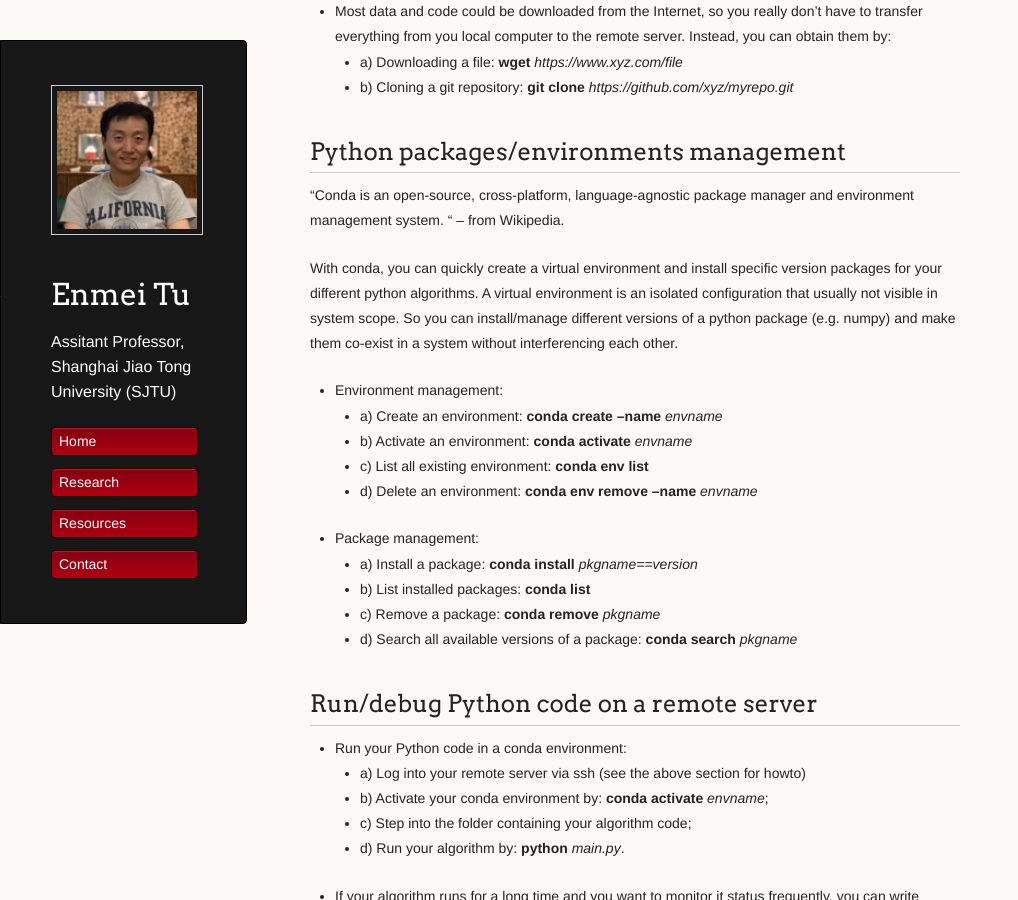
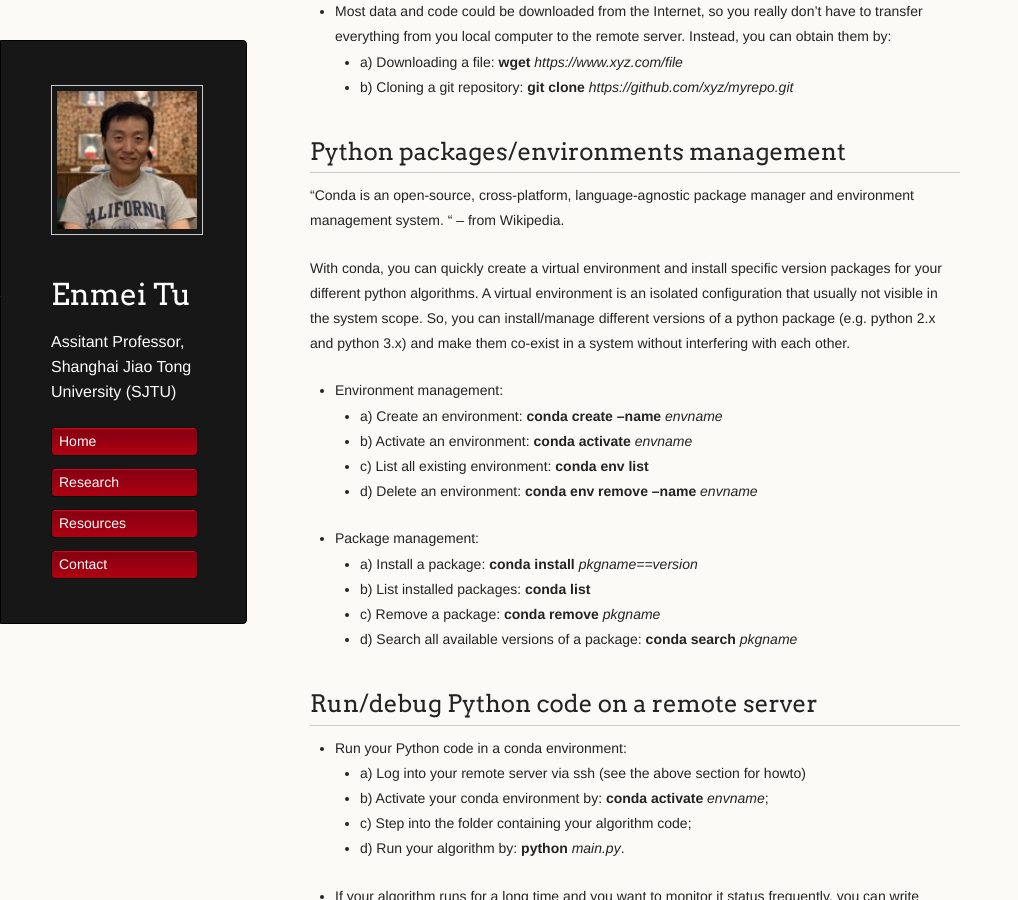
Before and after one commit to hellotem/enmeitu.github.io, a Jekyll site: the page built from resource/linux.md, in a window 1280 px wide and 900 px high, scrolled down 1563 px. Shown: the whole window, without its empty margins (0-1018 px from the left). Built offline with Jekyll 4.4.1, drawn with Linux system fonts in a browser that asks for light colours; our own code applies the rules of GitHub Pages for plain Markdown files.

```diff
--- a/resource/linux.md
+++ b/resource/linux.md
@@ -53,7 +53,7 @@
 ## Python packages/environments management
 "Conda is an open-source, cross-platform, language-agnostic package manager and environment management system. " -- from Wikipedia.
 
-With conda, you can quickly create a virtual environment and install specific version packages for your different python algorithms. A virtual environment is an isolated configuration that usually not visible in system scope. So you can install/manage different versions of a python package (e.g. numpy) and make them co-exist in a system without interferencing each other.
+With conda, you can quickly create a virtual environment and install specific version packages for your different python algorithms. A virtual environment is an isolated configuration that usually not visible in the system scope. So, you can install/manage different versions of a python package (e.g. python 2.x and python 3.x) and make them co-exist in a system without interfering with each other.
 
 * Environment management:
   - a) Create an environment: **conda create --name** _envname_
```
